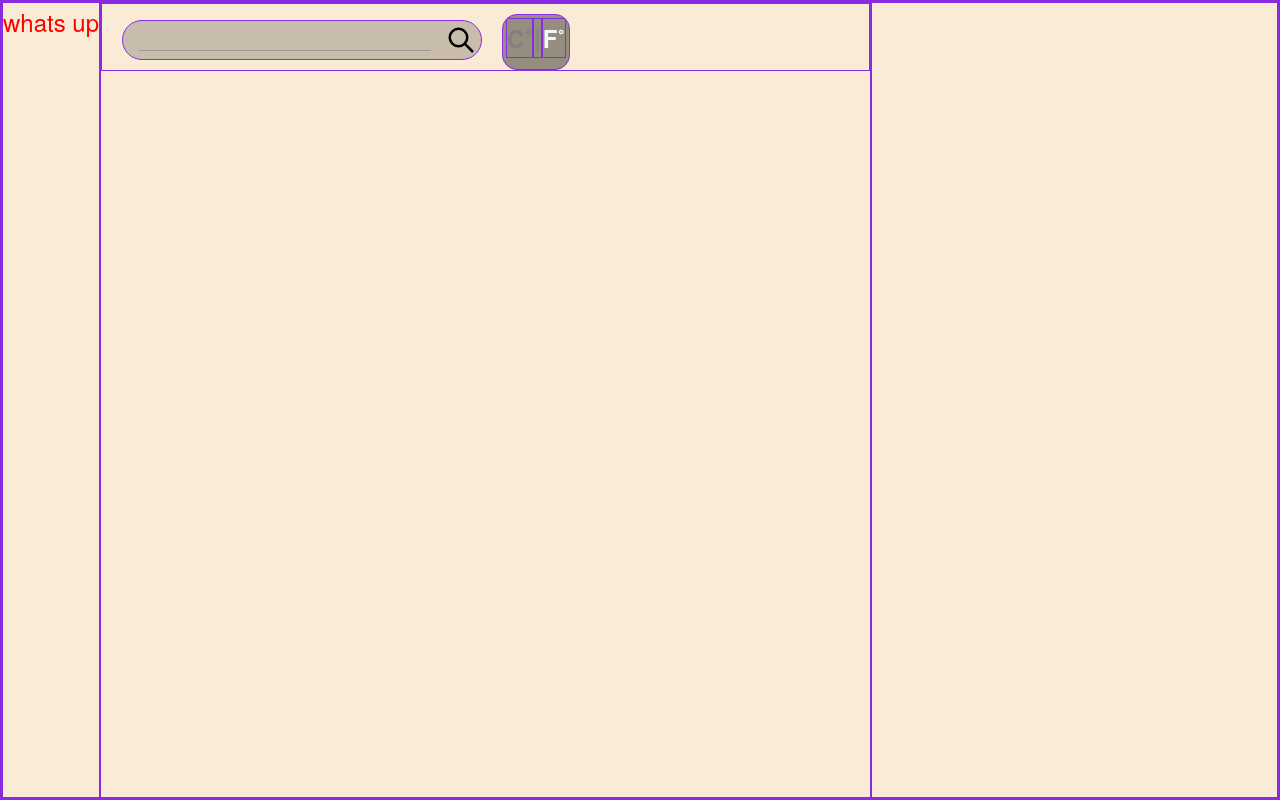
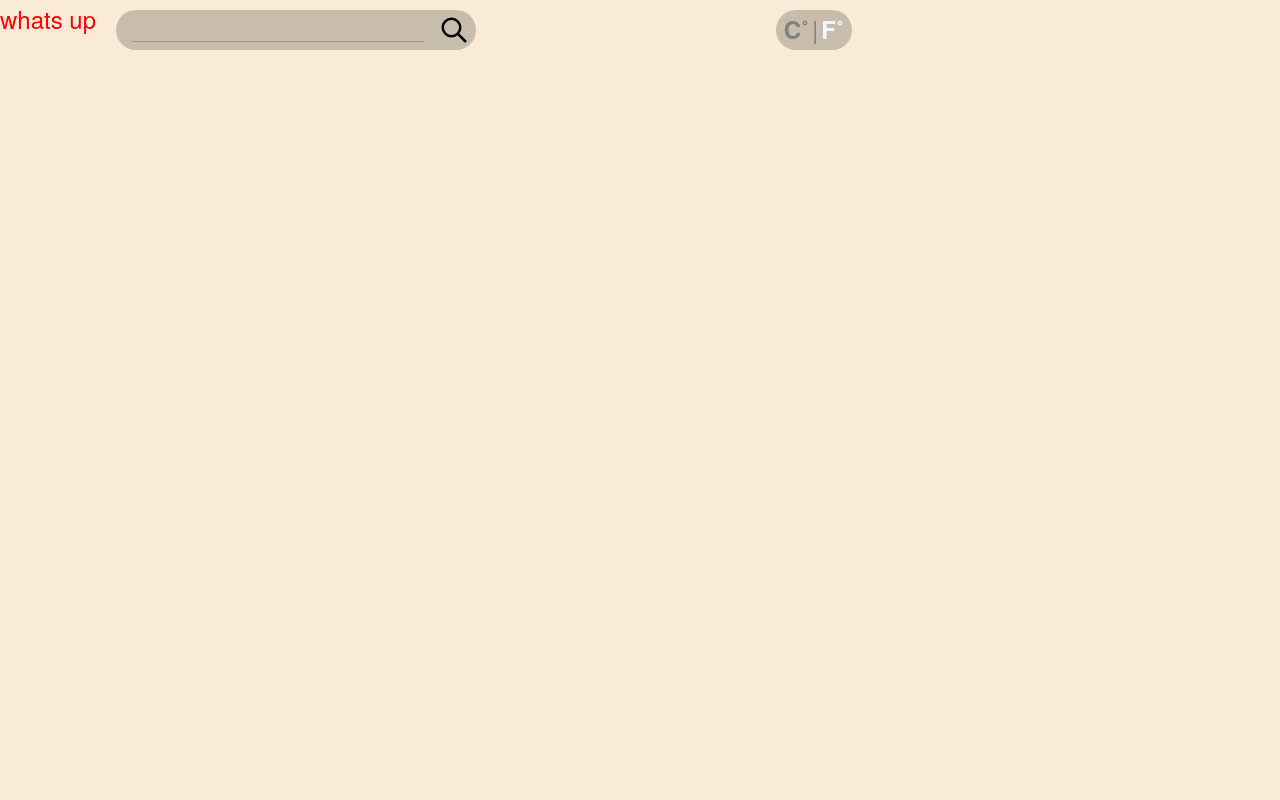
Before and after one commit to KentonKim/weather-app, a website built with webpack: page dist/index.html in a window 1280 px wide. Built offline with nearby package versions, Linux system fonts and the light colour scheme.

Commit message:
Redirected css from id to class for better name description - main-right -> card-container

```diff
--- a/src/dom/main.js
+++ b/src/dom/main.js
@@ -2,6 +2,7 @@ const mainDom = (parentDiv) => {
     const left = document.createElement('div')
     left.id = 'main-left'
     const right = document.createElement('div')
+    right.className = 'card-container'
     right.id = 'main-right'
 
     parentDiv.appendChild(left)
--- a/src/style.css
+++ b/src/style.css
@@ -3,7 +3,7 @@
 
 * {
     background-color: transparent;
-    border: 1px solid blueviolet;
+    /* border: 1px solid blueviolet; */
     box-sizing: border-box;
     padding: 0;
     margin: 0;
@@ -51,21 +51,31 @@ button:focus, input:focus {
 
 #navbar {
     display: flex;
-    justify-content: start;
+    justify-content: space-between;
     gap: 20px;
-    align-items: baseline;
-    padding-top: 10px;
-    padding-left: 20px;
+    align-items: center;
+    padding: 10px 20px;
 }
 
 #toggle-temp-container {
-    background-color: var(--transparent-light);
-    border-radius: 15px;
-    padding: 3px;
+    height: 40px;
+    background-color: var(--transparent-light-light);
+    border-radius: 20px;
+    padding: 0 8px;
     display: flex;
+    gap: 3px;
     justify-content: center;
     align-items: baseline;
     overflow: clip;
+}
+
+#toggle-temp-container > * {
+    color: var(--grey);
+}
+
+#toggle-temp-container > label {
+    cursor: pointer;
+    user-select: none;
 }
 
 #toggle-temp-container > label > input[type="radio"] {
@@ -77,22 +87,13 @@ button:focus, input:focus {
     margin: 0;
 }
 
-#toggle-temp-container > * {
-    color: var(--grey);
-}
-
-#toggle-temp-container > label {
-    cursor: pointer;
-    user-select: none;
-}
-
 #toggle-temp-container > label:has(input[type='radio']:checked) {
     color: aliceblue;
     cursor: default;
 }
 
 
-#main-right {
+.card-container {
     display: flex;
     flex-flow: column;
     padding: 10px;
```
